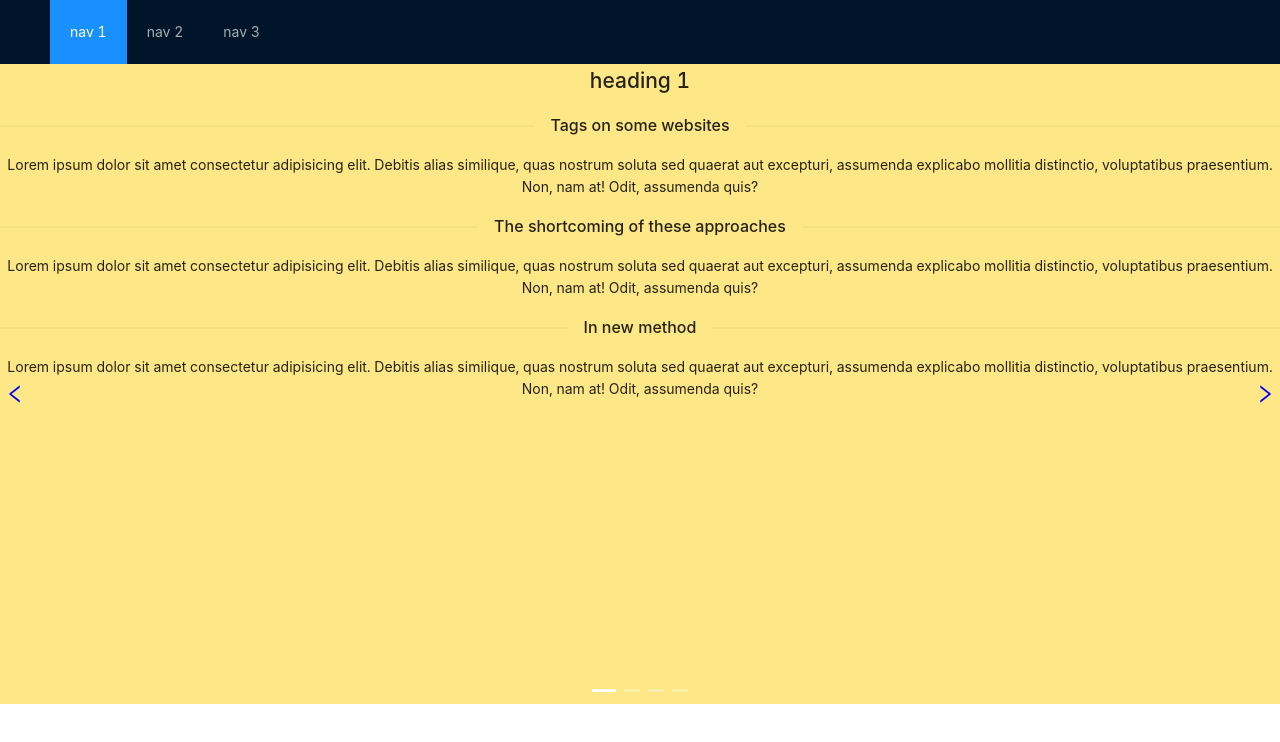
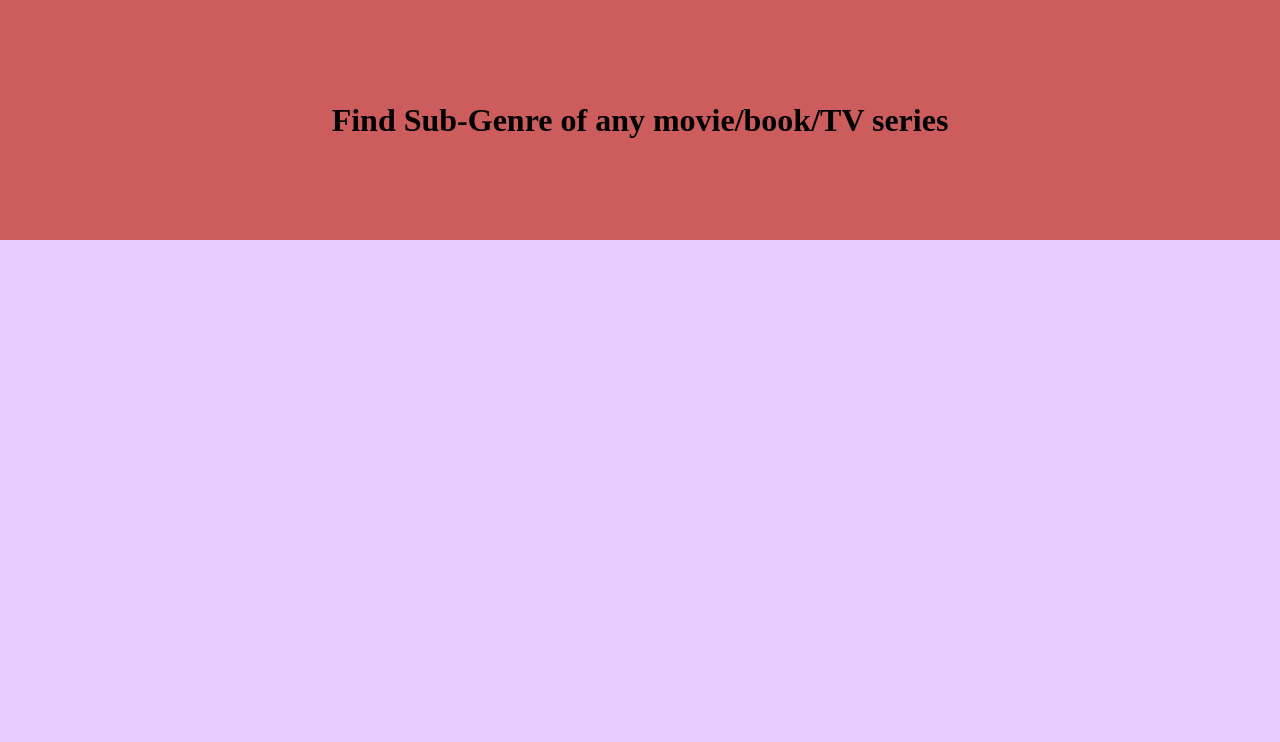
Before and after one commit to LalitSinghRana/genre-website, a React (Create React App) app: page / in a window 1280 px wide. Shown: the top 742 px of the page. Built offline with nearby package versions, Linux system fonts and the light colour scheme.

Commit message:
plain react started

```diff
--- a/src/App.css
+++ b/src/App.css
@@ -1,22 +1,25 @@
-.carousel-div {
-	height: 80vh;
-	background-color: rgb(253, 231, 134);
-	text-align: center;
+body {
+	width: 100%;
+	height: 100%;
+	margin: 0px;
 }
 
-.ant-carousel .slick-prev,
-.ant-carousel .slick-next {
-	color: blue;
-	font-size: 20px;
-	width: auto;
-	height: auto;
-	z-index: 1;
-	margin: 0px 30px;
+#outer-div {
+	background-color: #e6ccff;
+	height: 100vh;
 }
 
-.ant-carousel .slick-prev:hover,
-.ant-carousel .slick-next:hover,
-.ant-carousel .slick-prev:focus,
-.ant-carousel .slick-next:focus {
-	color: red;
+#top-div {
+	height: 30vh;
+	background-color: indianred;
+	margin: auto;
+	display: flex;
+	align-items: center;
+	justify-content: center;
 }
+
+#top-div h4 {
+	margin: 0px;
+	padding: 0px;
+	font-size: 2rem;
+}
--- a/src/App.js
+++ b/src/App.js
@@ -1,82 +1,13 @@
-import React from 'react';
-import 'antd/dist/antd.css';
+import React, { useState } from 'react';
 import './App.css';
-
-import { Layout, Menu, Carousel, Divider } from 'antd';
-import { RightOutlined, LeftOutlined } from '@ant-design/icons';
-const { Header } = Layout;
 
 function App() {
 	return (
-		<>
-			<Layout>
-				<Header className='header'>
-					<div className='logo' />
-					<Menu theme='dark' mode='horizontal' defaultSelectedKeys={['1']}>
-						<Menu.Item key='1'>nav 1</Menu.Item>
-						<Menu.Item key='2'>nav 2</Menu.Item>
-						<Menu.Item key='3'>nav 3</Menu.Item>
-					</Menu>
-				</Header>
-			</Layout>
-			<Carousel
-				arrows
-				nextArrow={<RightOutlined />}
-				prevArrow={<LeftOutlined />}
-			>
-				<div className='carousel-div'>
-					<h2>heading 1</h2>
-					<Divider>Tags on some websites</Divider>
-					<p>
-						Lorem ipsum dolor sit amet consectetur adipisicing elit. Debitis
-						alias similique, quas nostrum soluta sed quaerat aut excepturi,
-						assumenda explicabo mollitia distinctio, voluptatibus praesentium.
-						Non, nam at! Odit, assumenda quis?
-					</p>
-					<Divider>The shortcoming of these approaches</Divider>
-					<p>
-						Lorem ipsum dolor sit amet consectetur adipisicing elit. Debitis
-						alias similique, quas nostrum soluta sed quaerat aut excepturi,
-						assumenda explicabo mollitia distinctio, voluptatibus praesentium.
-						Non, nam at! Odit, assumenda quis?
-					</p>
-					<Divider>In new method</Divider>
-					<p>
-						Lorem ipsum dolor sit amet consectetur adipisicing elit. Debitis
-						alias similique, quas nostrum soluta sed quaerat aut excepturi,
-						assumenda explicabo mollitia distinctio, voluptatibus praesentium.
-						Non, nam at! Odit, assumenda quis?
-					</p>
-				</div>
-				<div className='carousel-div'>
-					<h2>heading 2</h2>
-					<p>
-						Lorem ipsum dolor sit amet consectetur adipisicing elit. Debitis
-						alias similique, quas nostrum soluta sed quaerat aut excepturi,
-						assumenda explicabo mollitia distinctio, voluptatibus praesentium.
-						Non, nam at! Odit, assumenda quis?
-					</p>
-				</div>
-				<div className='carousel-div'>
-					<h2>heading 3</h2>
-					<p>
-						Lorem ipsum dolor sit amet consectetur adipisicing elit. Debitis
-						alias similique, quas nostrum soluta sed quaerat aut excepturi,
-						assumenda explicabo mollitia distinctio, voluptatibus praesentium.
-						Non, nam at! Odit, assumenda quis?
-					</p>
-				</div>
-				<div className='carousel-div'>
-					<h2>heading 4</h2>
-					<p>
-						Lorem ipsum dolor sit amet consectetur adipisicing elit. Debitis
-						alias similique, quas nostrum soluta sed quaerat aut excepturi,
-						assumenda explicabo mollitia distinctio, voluptatibus praesentium.
-						Non, nam at! Odit, assumenda quis?
-					</p>
-				</div>
-			</Carousel>
-		</>
+		<div id='outer-div'>
+			<div id='top-div'>
+				<h4>Find Sub-Genre of any movie/book/TV series</h4>
+			</div>
+		</div>
 	);
 }
 
```
